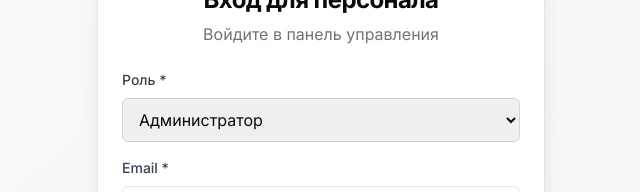
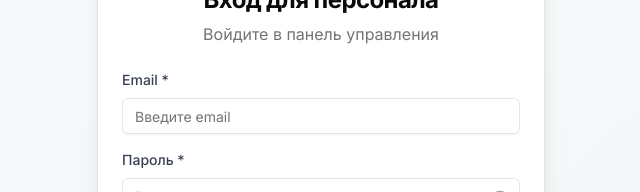
Before and after one commit to roma-frontend/fitAccess, a Next.js app: page /staff-login in a window 1280 px wide. Shown: the part 143-335 px from the top of the page, without its empty margins (319-959 px from the left). Built offline with nearby package versions, Linux system fonts and the light colour scheme; no server answers.

Commit message:
removed part of role selection

```diff
--- a/components/SmartForm.tsx
+++ b/components/SmartForm.tsx
@@ -133,25 +133,6 @@ export const SmartForm: React.FC<SmartFormProps> = ({
     const fieldValidation = validationStates[fieldName];
 
     switch (fieldName) {
-      case 'role':
-        return (
-          <div key={fieldName}>
-            <label className="block text-sm font-medium text-gray-700 mb-2">
-              Роль *
-            </label>
-            <select
-              value={formData[fieldName] || 'admin'}
-              onChange={(e) => handleFieldChange(fieldName, e.target.value)}
-              className="w-full h-11 px-3 border border-gray-300 rounded-md focus:outline-none focus:ring-2 focus:ring-blue-500 focus:border-transparent"
-              required
-            >
-              <option value="admin">Администратор</option>
-              <option value="super-admin">Супер Администратор</option>
-              <option value="manager">Менеджер</option>
-              <option value="trainer">Тренер</option>
-            </select>
-          </div>
-        );
 
       case 'name':
         return (
```
